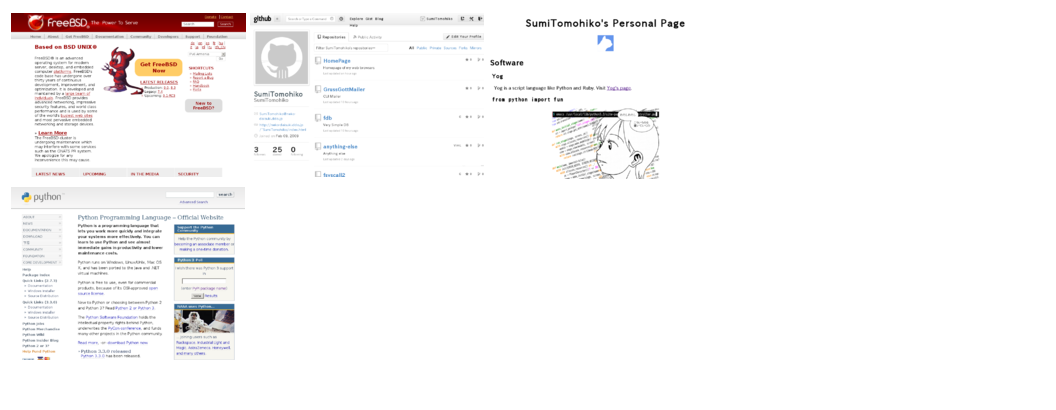
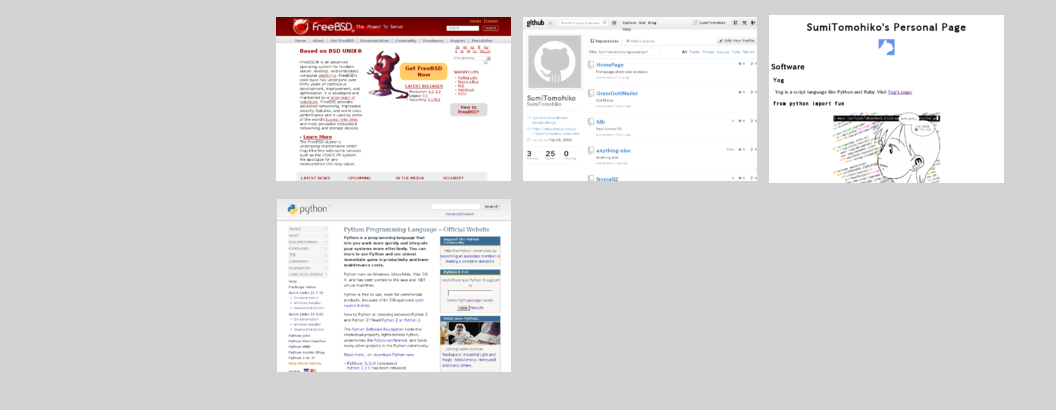
Before and after one commit to SumiTomohiko/HomePage, a plain HTML site: page index.html in a window 1280 px wide. Shown: the whole page, without its empty margins (0-1056 px from the left). Drawn offline with Linux system fonts and the light colour scheme.

Commit message:
index.html: Designed looks.

```diff
--- a/index.html
+++ b/index.html
@@ -1,6 +1,26 @@
 <!doctype html>
 <html>
-<head><title>Home Page</title></head>
+<head>
+<title>Home Page</title>
+<style>
+  body {
+    background-color: lightgrey;
+  }
+  img {
+    padding: 4px;
+  }
+  img:hover {
+    border: solid 4px;
+    border-color: blue;
+    padding: 0px;
+  }
+  table {
+    margin-left: auto;
+    margin-right: auto;
+    text-align: center;
+  }
+</style>
+</head>
 <body>
   <table>
     <tbody>
```
